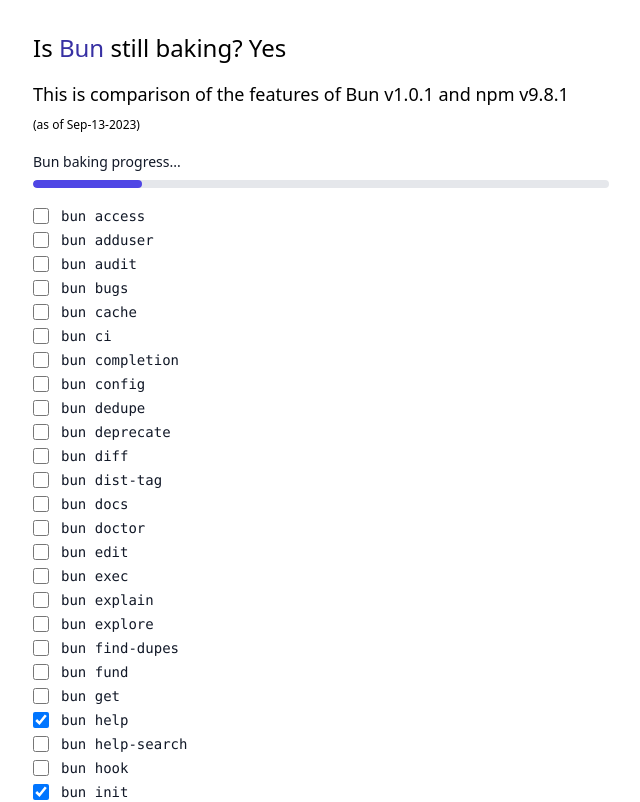
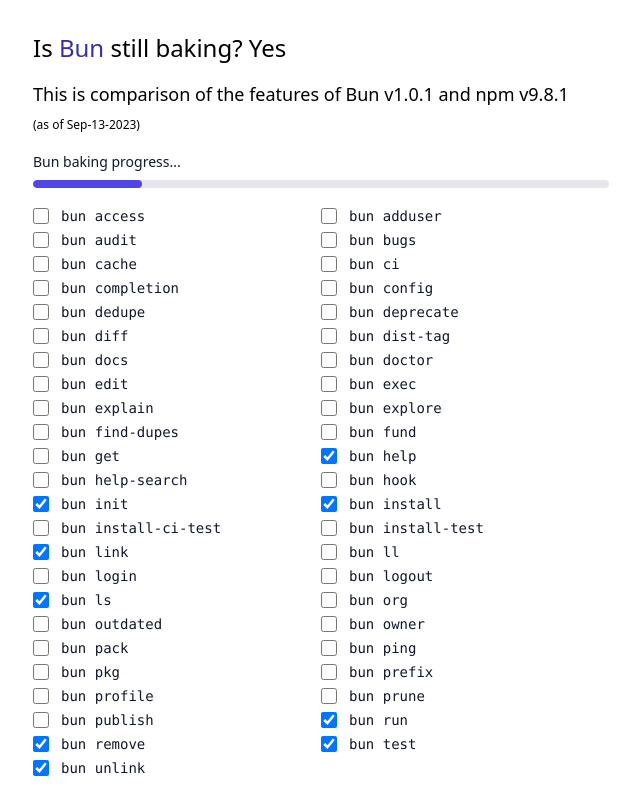
Before and after one commit to abhishandilya/is-bun-still-baking, a React (Vite) app: page / in a window 1280 px wide. Shown: the top 802 px of the page, without its empty margins (319-959 px from the left). Built offline with nearby package versions, Linux system fonts and the light colour scheme.

Commit message:
use 2 cols

```diff
--- a/App.tsx
+++ b/App.tsx
@@ -3,7 +3,7 @@
 
 function Checkbox() {
   return (
-    <fieldset className="mt-4">
+    <fieldset className="mt-4 grid grid-cols-2">
       <legend className="sr-only">Features</legend>
       {FEATURE_LIST.map((feature) => (
         <div className="space-y-5">
```
